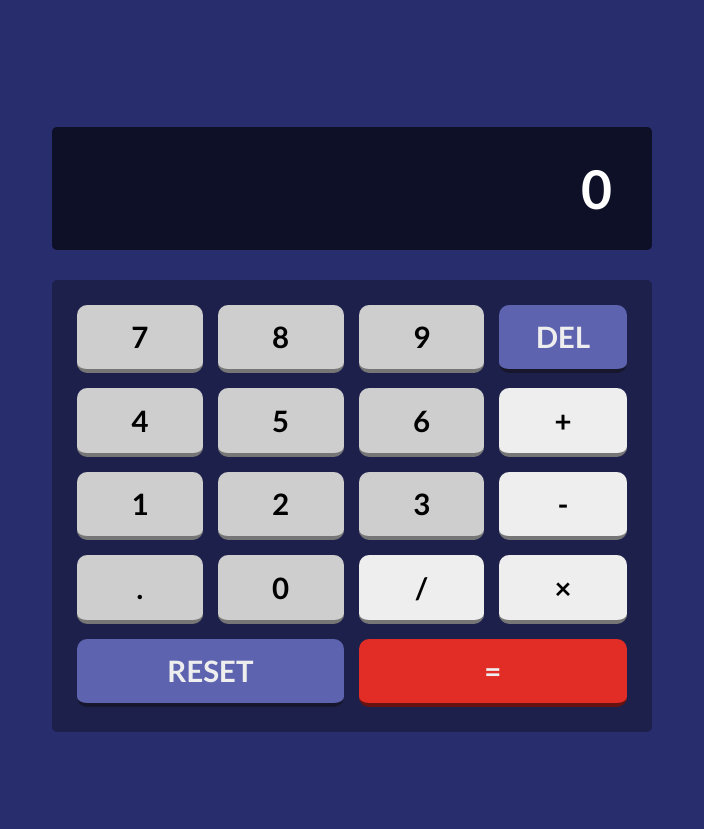
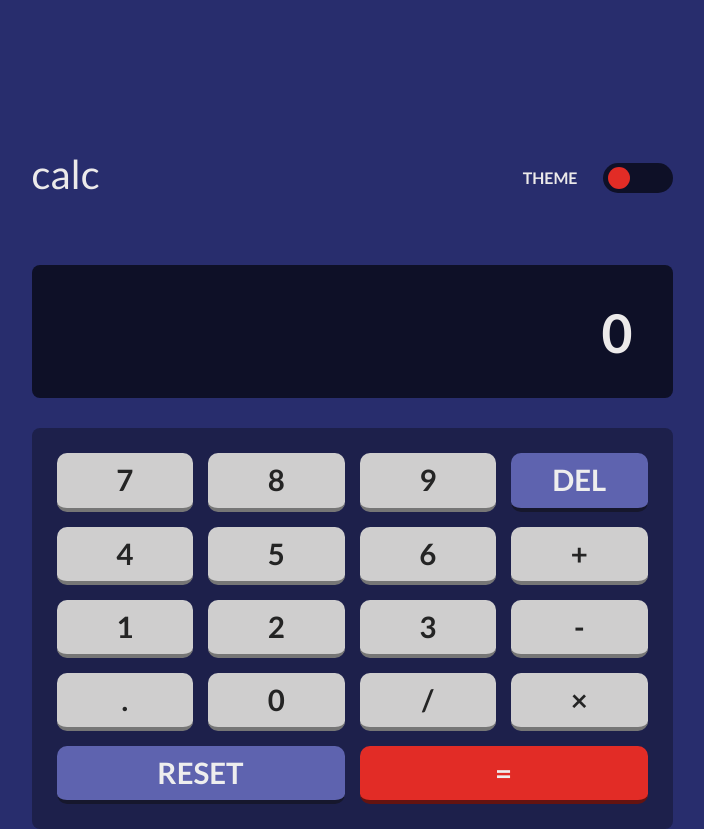
Before and after one commit to Gosia-Ras/calculator-app, a plain HTML site: page index.html in a window 1280 px wide. Shown: the whole page, without its empty margins (288-992 px from the left). Before the commit the page ends 800 px from the top, so only its background shows below. Drawn offline with nearby package versions, Linux system fonts and the light colour scheme.

Commit message:
Code refactor. Added theme switch and necessary css.

```diff
--- a/index.html
+++ b/index.html
@@ -13,10 +13,30 @@
       href="https://fonts.googleapis.com/css2?family=Lato:wght@400;700&family=Poppins:ital,wght@0,400;0,600;0,800;1,400&display=swap"
       rel="stylesheet"
     />
+    <link
+      href="https://cdn.jsdelivr.net/npm/bootstrap@5.3.2/dist/css/bootstrap.min.css"
+      rel="stylesheet"
+      integrity="sha384-T3c6CoIi6uLrA9TneNEoa7RxnatzjcDSCmG1MXxSR1GAsXEV/Dwwykc2MPK8M2HN"
+      crossorigin="anonymous"
+    />
   </head>
-  <body>
+  <body class="default">
     <div class="container">
-      <div class="calculator">
+      <div class="row">
+        <div
+          class="col-lg-7 col-md-9 m-auto theme_switcher d-flex flex-row justify-content-between"
+        >
+          <h1>calc</h1>
+          <div class="d-flex flex-row align-items-center">
+            <p>theme</p>
+            <div class="toggler">
+              <span class="ball"></span>
+            </div>
+          </div>
+        </div>
+      </div>
+      <div class="row">
+        <div class="col-lg-7 col-md-9 calculator">
           <div class="calculator__display">0</div>
           <div class="calculator__keys">
             <button>7</button>
@@ -34,12 +54,21 @@
             <button data-action="decimal">.</button>
             <button>0</button>
             <button class="key--operator" data-action="divide">/</button>
-          <button class="key--operator" data-action="multiply">&times;</button>
+            <button class="key--operator" data-action="multiply">
+              &times;
+            </button>
             <button class="key--reset" data-action="clear">RESET</button>
             <button class="key--equal" data-action="calculate">=</button>
           </div>
         </div>
       </div>
+    </div>
   </body>
+
   <script src="/script.js"></script>
+  <script
+    src="https://cdn.jsdelivr.net/npm/bootstrap@5.3.2/dist/js/bootstrap.bundle.min.js"
+    integrity="sha384-C6RzsynM9kWDrMNeT87bh95OGNyZPhcTNXj1NW7RuBCsyN/o0jlpcV8Qyq46cDfL"
+    crossorigin="anonymous"
+  ></script>
 </html>
--- a/script.js
+++ b/script.js
@@ -153,3 +153,22 @@ keys.addEventListener("click", (e) => {
   updateCalculatorState(key, calculator, resultString, displayedNum);
   updateVisualState(key, calculator);
 });
+
+/* Theme Switcher */
+
+const toggler = document.querySelector(".toggler");
+const ball = document.querySelector(".ball");
+const body = document.body;
+
+toggler.addEventListener("click", () => {
+  if (body.classList.contains("dark")) {
+    body.classList.remove("dark");
+    body.classList.add("light");
+  } else if (body.classList.contains("light")) {
+    body.classList.remove("light");
+    body.classList.add("default");
+  } else {
+    body.classList.remove("default");
+    body.classList.add("dark");
+  }
+});
--- a/style.css
+++ b/style.css
@@ -1,13 +1,52 @@
-html {
+body {
   box-sizing: border-box;
-  font-size: 1.84em;
-  font-weight: 700;
+  font-size: 1.84em !important;
+  font-weight: 700 !important;
   line-height: 1.3;
+  font-family: "Lato", sans-serif !important;
+  color: var(--color-text) !important;
 }
 
-:root {
-  font-family: "Lato", sans-serif;
-  color: #eceaea;
+.default {
+  --color-bg: #282d6d;
+  --color-text: #eceaea;
+  --color-display: #0e1027;
+  --color-calculator-bg: #1d204b;
+  --color-keys-bg: #cfcece;
+  --color-keys-text: #242424;
+  --color-keys-border: #cacaca;
+  --color-keys-equal-bg: #e22c26;
+  --color-keys-equal-border: #b9231e;
+  --color-keys-reset-bg: #5e63af;
+  --color-keys-reset-border: #404481;
+}
+
+.light {
+  --color-text: #242424;
+  --color-bg: #e2e2e2;
+  --color-display: #eeeeee;
+  --color-calculator-bg: #d1d1d1;
+  --color-keys-bg: #e9e9e9;
+  --color-keys-text: #242424;
+  --color-keys-border: #bdb9b9;
+  --color-keys-equal-bg: #c94821;
+  --color-keys-equal-border: #a0451b;
+  --color-keys-reset-bg: #1b756e;
+  --color-keys-reset-border: #215044;
+}
+
+.dark {
+  --color-text: #eceaea;
+  --color-bg: #210631;
+  --color-display: #2a083f;
+  --color-calculator-bg: #2a083f;
+  --color-keys-bg: #3f0d5e;
+  --color-keys-text: #e6d32e;
+  --color-keys-border: #a317ce;
+  --color-keys-equal-bg: #26e2b3;
+  --color-keys-equal-border: #23e6cc;
+  --color-keys-reset-bg: #731091;
+  --color-keys-reset-border: #8f13b4;
 }
 
 *,
@@ -19,11 +58,9 @@ html {
 body {
   margin: 0;
   align-items: center;
-  background-color: #282d6d;
-  display: flex;
-  flex-direction: column;
+  background-color: var(--color-bg) !important;
   height: 100vh;
-  justify-content: center;
+  padding-top: 150px;
 }
 
 /* full button reset */
@@ -40,44 +77,40 @@ button {
   text-align: left;
 }
 
-.container > p {
-  text-align: center;
-}
-
 .calculator {
   margin-left: auto;
   margin-right: auto;
-  margin-top: 2em;
-  max-width: 600px;
+  margin-top: 2em !important;
   overflow: hidden;
 }
 
 .calculator__display {
-  background-color: #0e1027;
-  color: #fff;
+  background-color: var(--color-display);
+  color: var(--color-text);
   font-size: 1.814285714em;
   padding: 0.5em 0.75em;
   text-align: right;
   margin-bottom: 30px;
-  border-radius: 5px;
+  border-radius: 8px;
 }
 
 .calculator__keys {
-  background-color: #1d204b;
+  background-color: var(--color-calculator-bg);
   display: grid;
-  grid-gap: 15px;
+  grid-gap: 25px;
   grid-template-columns: repeat(4, 1fr);
-  border-radius: 5px;
+  border-radius: 8px;
   padding: 25px;
 }
 
 .calculator__keys > * {
-  background-color: #cfcece;
+  background-color: var(--color-keys-bg);
+  color: var(--color-keys-text);
   padding: 0.5em 1.25em;
   position: relative;
   text-align: center;
   border-radius: 10px;
-  border-bottom: 4px outset #cacaca;
+  border-bottom: 4px outset var(--color-keys-border);
 }
 
 .calculator__keys > *:active::before,
@@ -91,22 +124,19 @@ button {
   right: 0;
   top: 0;
   z-index: 1;
-}
-
-.key--operator {
-  background-color: #eee;
+  border-radius: 10px;
 }
 
 .key--equal {
-  background-color: #e22c26;
+  background-color: var(--color-keys-equal-bg);
   color: #eee;
-  border-bottom: 4px outset #b9231e;
+  border-bottom: 4px outset var(--color-keys-equal-border);
 }
 
 .key--delete,
 .key--reset {
-  background-color: #5e63af;
-  border-bottom: 4px outset #404481;
+  background-color: var(--color-keys-reset-bg);
+  border-bottom: 4px outset var(--color-keys-reset-border);
   color: #eee;
 }
 
@@ -114,3 +144,57 @@ button {
 .calculator__keys > button:nth-last-child(2) {
   grid-column: span 2;
 }
+
+/* Theme switch */
+
+.theme_switcher p {
+  text-transform: uppercase;
+  font-size: 16px;
+  margin-bottom: 0 !important;
+  margin-right: 25px;
+}
+
+.toggler {
+  background-color: var(--color-display);
+  height: 30px;
+  width: 70px;
+  border-radius: 50px;
+}
+
+.ball {
+  display: block;
+  position: relative;
+  border-radius: 50%;
+  height: 22px;
+  width: 22px;
+  top: 4px;
+  transform: translateX(5px);
+  transition: transform 0.2s linear, opacity 0.2s linear;
+  opacity: 1;
+}
+
+body.default .ball {
+  background-color: var(--color-keys-equal-bg);
+}
+
+body.dark .ball {
+  background-color: var(--color-keys-equal-bg);
+  transform: translateX(25px);
+}
+
+body.light .ball {
+  background-color: var(--color-keys-equal-bg);
+  transform: translateX(45px);
+}
+
+/* Media */
+
+@media screen {
+  .calculator__keys {
+    grid-gap: 15px !important;
+  }
+
+  .calculator__keys > * {
+    padding: 5px;
+  }
+}
```
Lines whose indentation alone changed are shown as unchanged.
